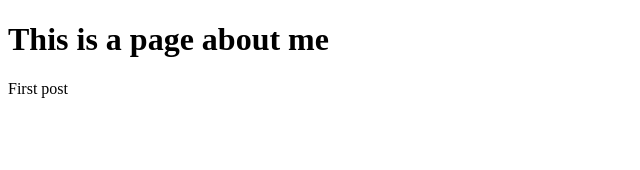
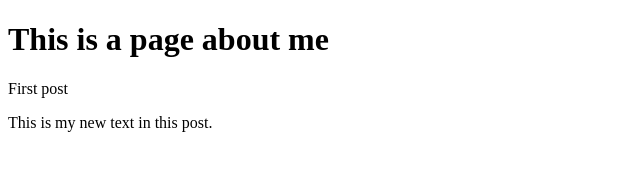
Before and after one commit to vassglo/stayathome-example, a plain HTML site: page downloaded-codepen/about.html in a window 1280 px wide. Shown: the whole page, without its empty margins (0-640 px from the left). Drawn offline with Linux system fonts and the light colour scheme.

Commit message:
add to p about

```diff
--- a/downloaded-codepen/about.html
+++ b/downloaded-codepen/about.html
@@ -7,5 +7,6 @@
 <body>
     <h1>This is a page about me</h1>
     <p>First post</p>
+    <p>This is my new text in this post.</p>
 </body>
 </html>
```
